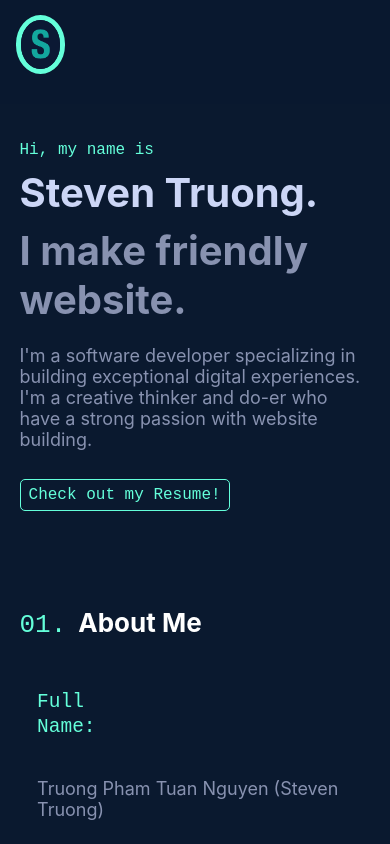
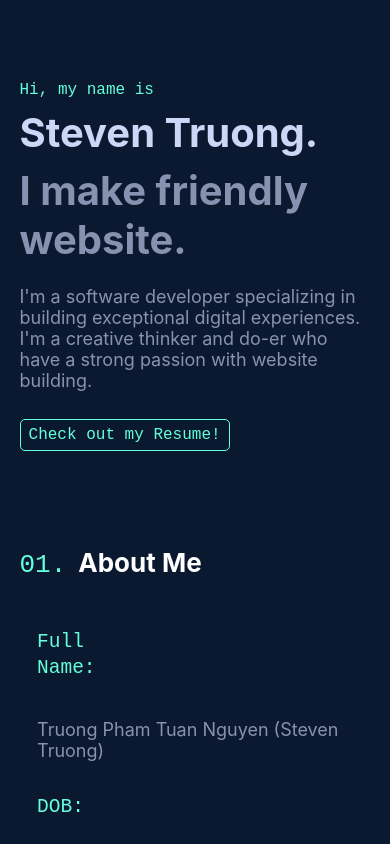
Before and after one commit to nguyentr02/Portfolio, an Angular app: page / in a window 390 px wide. Shown: the top 844 px of the page. Built offline with nearby package versions, Linux system fonts and the light colour scheme.

Commit message:
Change navbar responsive CSS

```diff
--- a/src/app/home/home.component.scss
+++ b/src/app/home/home.component.scss
@@ -429,6 +429,7 @@ footer a {
 
   .navbar {
     // padding-bottom: 4%;
+    display: none;
     height: 12%;
     box-shadow: none;
   }
@@ -472,7 +473,7 @@ footer a {
   }
 
   .first-infor {
-    padding-top: 37%;
+    padding-top: 20%;
     margin-left: 0;
   }
 
```
